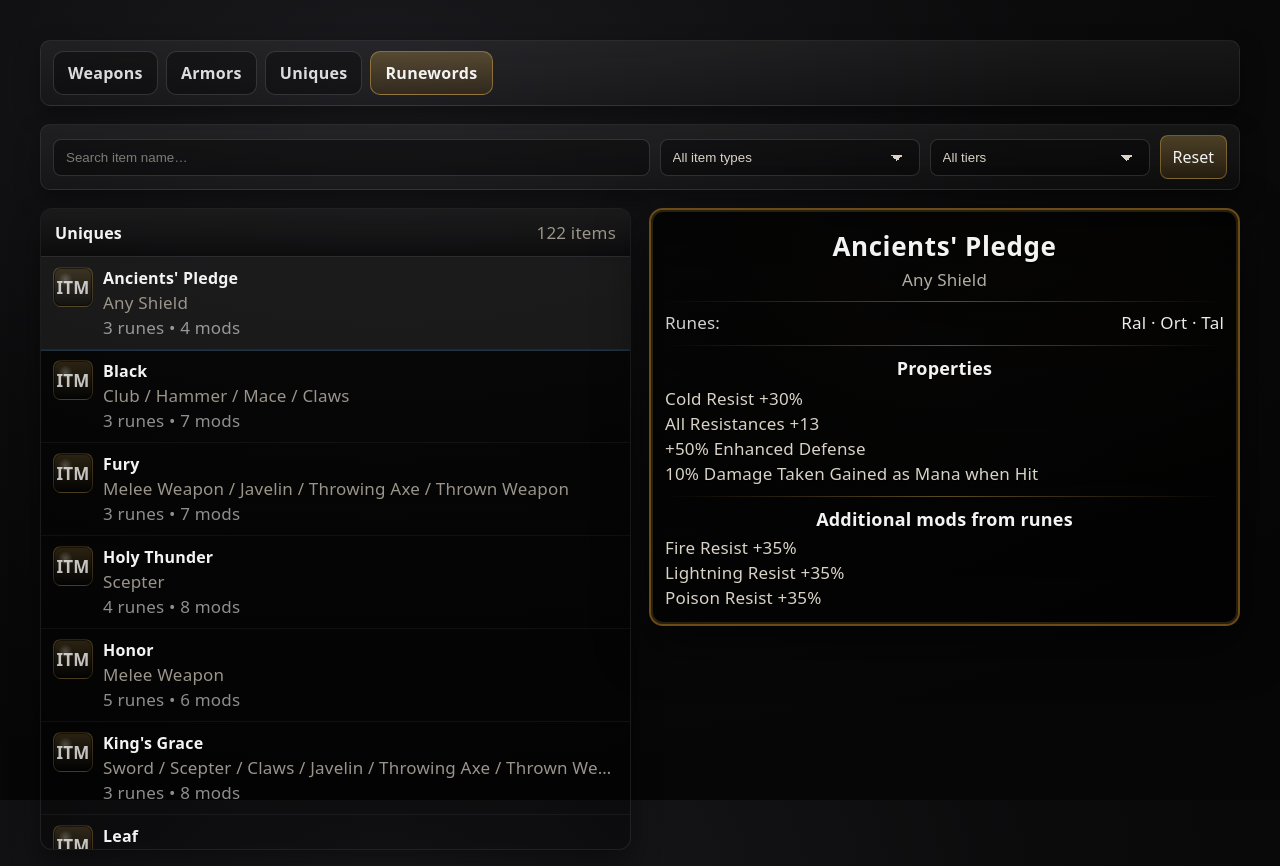
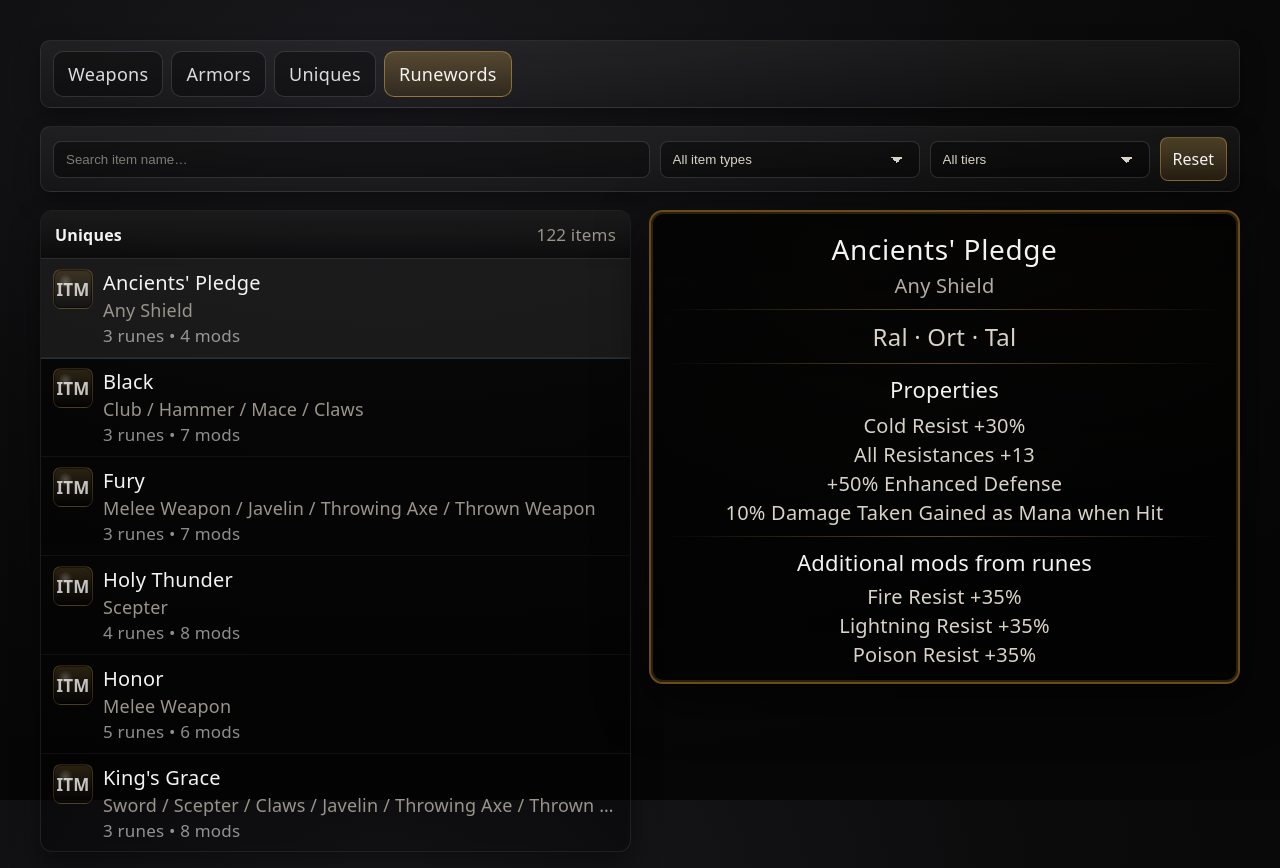
Before and after one commit to Lukaszpg/TheArchivistSoE, a React (Vite) app: page / in a window 1280 px wide. Both pictures are taken after a click on the button "Runewords". Built offline with nearby package versions, Linux system fonts and the light colour scheme; a web font is replaced by a local one.

Commit message:
Styling update

```diff
--- a/src/App.jsx
+++ b/src/App.jsx
@@ -96,7 +96,7 @@
 
 const TOOLTIPS_TEXT_MAP = {
   "qualityLevel": "Quality level is a stat that determines to\n which treasure class the item belongs. \nIt's important for gambling (higher quality\n level means lower chance to upgrade the\n item tier) and unique item drop generation,\n as items with higher quality level tend\n to drop less.",
-  "runes": "Runes here are shown in the exact order\n you should put them in your item to create\n a runeword."
+  "runes": "Runes here are shown in the exact order you should put them in your item to create a runeword."
 };
 
 function armorTypeLabel(a) {
@@ -606,11 +606,11 @@
       {types.length ? <div className="tipSubtitle">{types.join(" / ")}</div> : null}
 
       <div className="hr" />
-      {runes.length ? lineKV("Runes:", runes.join(" · "), "dim", TOOLTIPS_TEXT_MAP["runes"]) : null}
+      {runes.length ? <div class="runesDisplay"><Tip text={String(TOOLTIPS_TEXT_MAP["runes"])}>{runes.join(" · ")}</Tip></div> : null}
 
       <div className="hr" />
       <div className="uniqueHeader">Properties</div>
-      {mods.length ? mods.map((m, i) => <div key={i} className="line">{String(m)}</div>) : <div className="line dim">No properties listed.</div>}
+      {mods.length ? mods.map((m, i) => <div key={i} className="runeModLine">{String(m)}</div>) : <div className="line dim">No properties listed.</div>}
 
       {(shield.length || weapon.length || armor.length) ? (
         <>
@@ -618,19 +618,19 @@
           <div className="dropHeader">Additional mods from runes</div>
           {shield.length ? (
             <>
-              {shield.map((s, i) => <div key={`s-${i}`} className="line">{String(s)}</div>)}
+              {shield.map((s, i) => <div key={`s-${i}`} className="runeModLine">{String(s)}</div>)}
             </>
           ) : null}
 
           {weapon.length ? (
             <>
-              {weapon.map((w, i) => <div key={`w-${i}`} className="line">{String(w)}</div>)}
+              {weapon.map((w, i) => <div key={`w-${i}`} className="runeModLine">{String(w)}</div>)}
             </>
           ) : null}
 
           {armor.length ? (
             <>
-              {armor.map((a, i) => <div key={`a-${i}`} className="line">{String(a)}</div>)}
+              {armor.map((a, i) => <div key={`a-${i}`} className="runeModLine">{String(a)}</div>)}
             </>
           ) : null}
         </>
--- a/src/styles.css
+++ b/src/styles.css
@@ -67,7 +67,7 @@
   background: rgba(0,0,0,0.35);
   border: 1px solid rgba(255,255,255,0.14);
   color: rgba(255,255,255,0.85);
-  font-weight: 800;
+  font-size: 18px;
   letter-spacing: 0.3px;
 }
 .tab.active{
@@ -180,14 +180,14 @@
 .meta{ flex:1; min-width:0; }
 .meta .name{
   color: var(--c-white);
-  font-weight: 900;
+  font-size: 20px;
   overflow:hidden;
   text-overflow:ellipsis;
   white-space:nowrap;
 }
 .meta .sub{
   color: var(--muted);
-  font-size: 17px;
+  font-size: 18px;
   margin-top: 2px;
   overflow:hidden;
   text-overflow:ellipsis;
@@ -223,8 +223,7 @@
 }
 .tipTitle{
   text-align:center;
-  font-weight: 900;
-  font-size: 26px;
+  font-size: 28px;
   letter-spacing: 0.6px;
   margin-top: 4px;
   margin-bottom: 8px;
@@ -233,8 +232,7 @@
 }
 .tipUniqueTitle{
   text-align:center;
-  font-weight: 900;
-  font-size: 26px;
+  font-size: 28px;
   letter-spacing: 0.6px;
   margin-top: 4px;
   margin-bottom: 8px;
@@ -244,7 +242,7 @@
 .tipSubtitle{
   text-align:center;
   color: var(--c-gray);
-  font-size: 17px;
+  font-size: 20px;
   margin-top: -4px;
   margin-bottom: 10px;
   opacity: 0.95;
@@ -255,12 +253,22 @@
   margin: 10px 0;
 }
 .line{
-  font-size: 17px;
+  font-size: 20px;
   line-height: 1.35;
   color: var(--text);
   text-shadow: 0 1px 0 rgba(0,0,0,0.7);
   margin: 2px 0;
 }
+
+.runeModLine {
+  font-size: 20px;
+  text-align: center;
+  line-height: 1.35;
+  color: var(--text);
+  text-shadow: 0 1px 0 rgba(0,0,0,0.7);
+  margin: 2px 0;
+}
+
 .line.dim{ color: rgba(217,211,199,0.78); }
 .line.req{ color: rgba(255,255,255,0.90); }
 
@@ -310,23 +318,21 @@
 .uniqueHeader{
   text-align: center;
   color: var(--c-white);
-  font-weight: 900;
-  font-size: 18px;
+  font-size: 22px;
   margin: 2px 0 8px;
-  text-shadow: 0 1px 0 rgba(0,0,0,0.75);
+  /*text-shadow: 0 1px 0 rgba(0,0,0,0.75);*/
 }
 
 .dropHeader{
   text-align: center;
   color: var(--c-white);
-  font-weight: 900;
-  font-size: 18px;
+  font-size: 22px;
   margin: 4px 0 6px;
-  text-shadow: 0 1px 0 rgba(0,0,0,0.75);
+  /*text-shadow: 0 1px 0 rgba(0,0,0,0.75);*/
 }
 
 .uniqueMod{
-  font-size: 17px;
+  font-size: 20px;
   line-height: 1.35;
   color: var(--text);
   text-shadow: 0 1px 0 rgba(0,0,0,0.7);
@@ -388,6 +394,17 @@
   background-repeat: no-repeat;
 }
 
+.filtersPanel option{
+  background-image:
+    linear-gradient(45deg, transparent 50%, #d9d3c7 50%),
+    linear-gradient(135deg, #d9d3c7 50%, transparent 50%);
+  background-position:
+    calc(100% - 22px) 55%,
+    calc(100% - 16px) 55%;
+  background-size: 6px 6px;
+  background-repeat: no-repeat;
+}
+
 .d2linkText{
   color: var(--c-blue);
   font-weight: 900;
@@ -415,18 +432,19 @@
   top: calc(100% + 8px);
   z-index: 999;
   min-width: 220px;
-  max-width: 360px;
+  max-width: 460px;
 
   padding: 10px 12px;
   border-radius: 10px;
 
-  background: rgba(0,0,0,0.88);
+  background: rgba(0,0,0,1);
   border: 1px solid rgba(202,161,74,0.35);
   box-shadow: 0 12px 28px rgba(0,0,0,0.55);
 
   color: rgba(255,255,255,0.92);
-  font-size: 15px;
+  font-size: 18px;
   line-height: 1.35;
+  text-align: left !important;
 
   opacity: 0;
   transform: translateY(-2px);
@@ -448,8 +466,13 @@
   left: 14px;
   width: 10px;
   height: 10px;
-  background: rgba(0,0,0,0.88);
+  background: rgba(0,0,0,1);
   border-left: 1px solid rgba(202,161,74,0.35);
   border-top: 1px solid rgba(202,161,74,0.35);
   transform: rotate(45deg);
 }
+
+.runesDisplay {
+  text-align: center;
+  font-size: 24px;
+}
```
